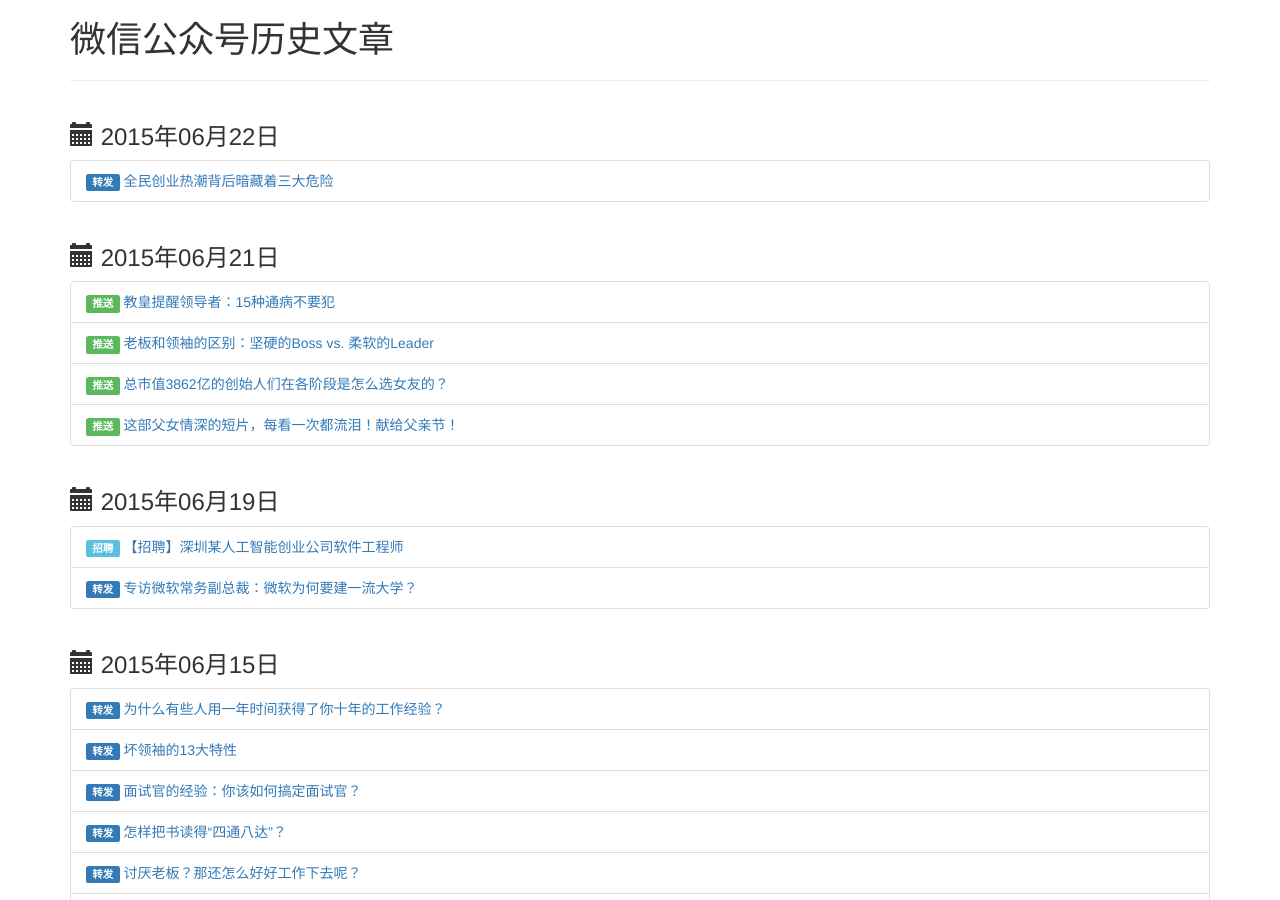
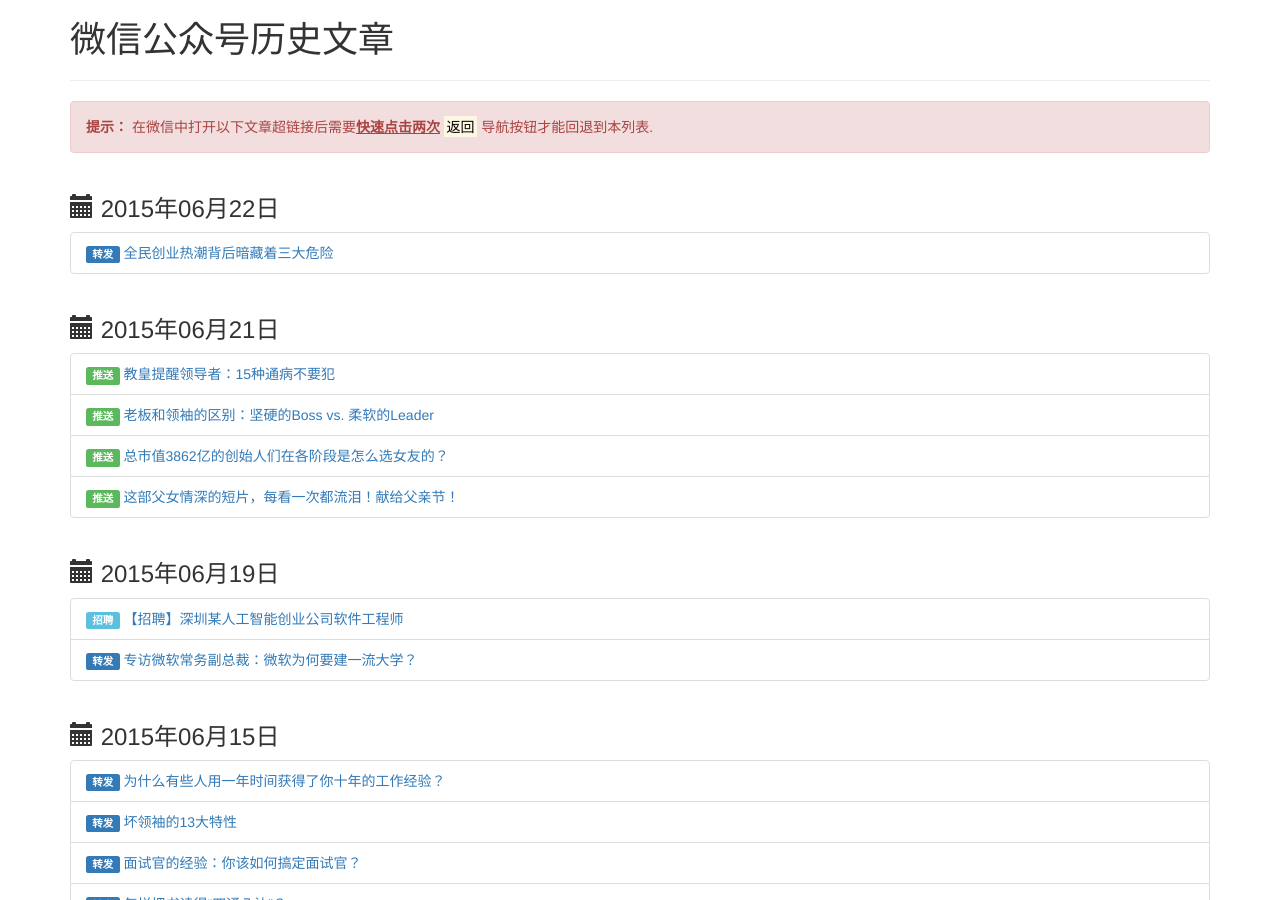
Before and after one commit to VierSteine/viersteine.github.io, a Jekyll site: the page built from articles/history.html, in a window 1280 px wide and 900 px high. Built offline with Jekyll 4.4.1, drawn with Linux system fonts in a browser that asks for light colours.

Commit message:
Add notes

```diff
--- a/articles/history.html
+++ b/articles/history.html
@@ -7,6 +7,9 @@ title:  "历史文章"
         <div class="col-lg-12">
             <h1>微信公众号历史文章</h1>
             <hr/>
+            <div class="alert alert-danger" role="alert">
+                <strong>提示：</strong> 在微信中打开以下文章超链接后需要<strong><u>快速点击两次</u></strong>&nbsp;<mark>返回</mark>&nbsp;导航按钮才能回退到本列表.
+            </div>
         </div>
     </div>
 </header>
```
